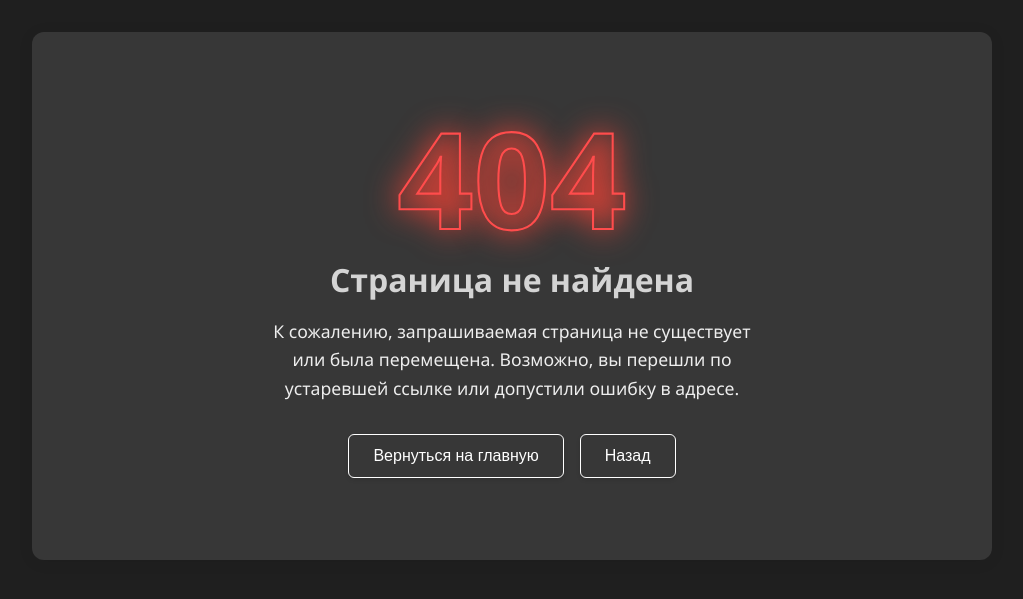
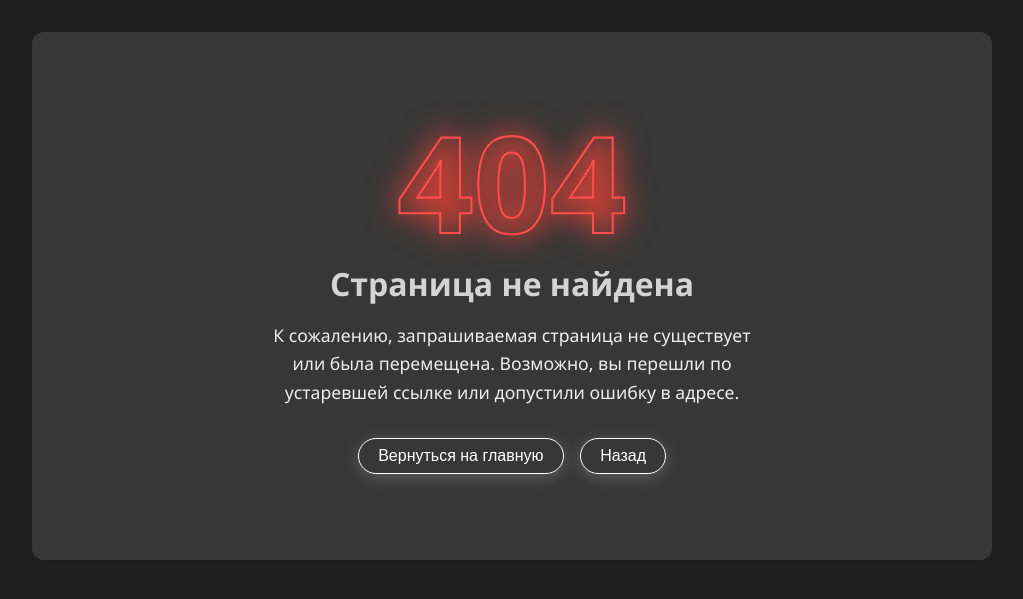
Before and after one commit to Verefer/WebElementsLab.ru, a PHP site: page /404.php in a window 1280 px wide. Shown: the top 599 px of the page, without its empty margins (128-1151 px from the left). Run offline with PHP 8.4, Linux system fonts and the light colour scheme.

Commit message:
Refine error button styles on 404 page: update padding, border, and hover effects for improved aesthetics and interactivity. Enhance active state with scaling and shadow effects.

```diff
--- a/assets/css/pages/404.css
+++ b/assets/css/pages/404.css
@@ -56,42 +56,35 @@
 }
 
 .error-btn {
-	position: relative;
-	padding: 12px 24px;
+	background-color: transparent;
+	color: white;
+	padding: 0.4rem 1.2rem;
+	border: 0.0625rem white solid;
+	border-radius: 50em;
+	cursor: pointer;
+	display: inline-flex;
+	align-items: center;
+	justify-content: center;
+	line-height: 1;
+	transform-origin: center;
+	height: 2.25rem;
+	will-change: transform;
+	transition: transform 0.15s cubic-bezier(0.4, 0, 0.2, 1),
+		box-shadow 0.25s ease, border-color 0.2s;
+	box-shadow: 0 0.2rem 0.9rem rgba(255, 255, 255, 0.2);
 	font-size: 1rem;
 	font-weight: 500;
-	color: var(--text-color);
-	background-color: transparent;
-	border: 1px solid var(--text-color);
-	border-radius: 6px;
-	cursor: pointer;
-	overflow: hidden;
-	z-index: 0;
-	transition: all 0.3s ease-in-out;
-	box-shadow: 0 2px 4px rgba(0, 0, 0, 0.1);
 }
 
-/* Анимация фона при наведении */
-.error-btn::before {
-	content: '';
-	position: absolute;
-	inset: 0;
-	background: linear-gradient(90deg, var(--success), #16a34a);
-	opacity: 0;
-	z-index: -1;
-	transition: opacity 0.4s ease-in-out;
+.error-btn:active {
+	transform: scale(0.93);
+	box-shadow: 0 0.1rem 0.4rem rgba(255, 255, 255, 0.1);
 }
 
-.error-btn:hover::before {
-	opacity: 1;
-}
-
-/* Анимация цвета текста и границы */
 .error-btn:hover {
-	border-color: var(--success);
-	color: #fff;
-	box-shadow: 0 0 10px var(--success), 0 0 20px var(--success);
-	transform: scale(1.03);
+	box-shadow: 0 0 1rem rgba(139, 193, 255, 0.5);
+	border-color: var(--accent);
+	color: var(--accent-hover);
 }
 
 /* Responsive Design */
```
